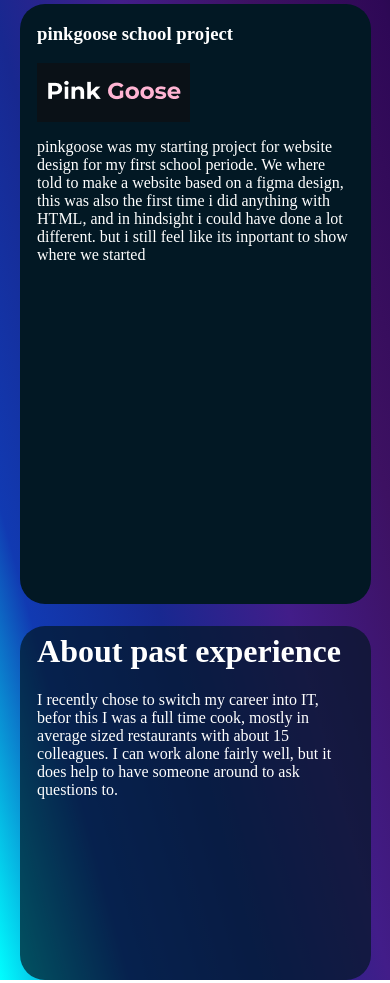
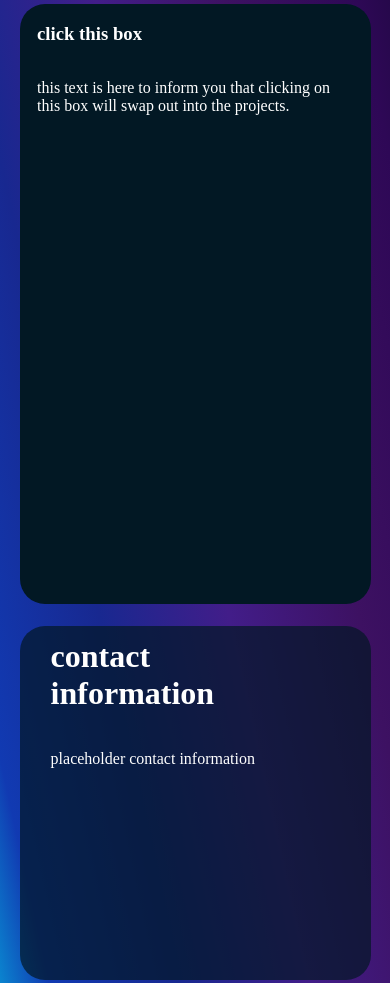
Before and after one commit to crowwraith/crowwraith.github.io, a plain HTML site: page index.html in a window 390 px wide. Shown: the part 440-1423 px from the top of the page. Drawn offline with Linux system fonts and the light colour scheme.

Commit message:
update to onclick function

```diff
--- a/index.html
+++ b/index.html
@@ -11,35 +11,58 @@
 </head>
 <script>
     let screensizes = 1000
-        let counter = 1;
-        function hideNavigatie() {
+        let counter = 0;
+        function toggleDisplay() {
             console.log(screen.width);
             if(screen.width < screensizes){
+                if(counter == 0){
+                counter++;
+                document.getElementById("p-info").style.display = "none";
+                document.getElementById("p-box1").style.display = "flex";
+                document.getElementById("p-infoheader").style.display = "none";
+                document.getElementById("p-h1").style.display = "flex";
+                document.getElementById("p-img1").style.display = "flex";
+                document.getElementById("p-infotext").style.display = "none";
+                }
+
                 if(counter == 1){
                 counter++;
-
                 document.getElementById("p-box1").style.display = "none";
                 document.getElementById("p-box2").style.display = "flex";
-                document.getElementById("menu-icon1").style.display = "none";
-                document.getElementById("menu-icon2").style.display = "flex";
+                document.getElementById("p-h1").style.display = "none";
+                document.getElementById("p-h2").style.display = "flex";
+                document.getElementById("p-img1").style.display = "none";
+                document.getElementById("p-img2").style.display = "flex";
+                document.getElementById("p-p1").style.display = "none";
+                document.getElementById("p-p2").style.display = "flex";
             }
             else if (counter == 2){
                 counter++;
                 document.getElementById("p-box2").style.display = "none";
                 document.getElementById("p-box3").style.display = "flex";
-                document.getElementById("menu-icon2").style.display = "none";
-                document.getElementById("menu-icon3").style.display = "flex";
+                document.getElementById("p-h2").style.display = "none";
+                document.getElementById("p-h3").style.display = "flex";
+                document.getElementById("p-img2").style.display = "none";
+                document.getElementById("p-img3").style.display = "flex";
+                document.getElementById("p-p2").style.display = "none";
+                document.getElementById("p-p3").style.display = "flex";
             }
             else if(counter == 3){
                 counter =1;
                 document.getElementById("p-box3").style.display = "none";
                 document.getElementById("p-box1").style.display = "flex";
-                document.getElementById("menu-icon3").style.display = "none";
-                document.getElementById("menu-icon1").style.display = "flex";
+                document.getElementById("p-h3").style.display = "none";
+                document.getElementById("p-h1").style.display = "flex";
+                document.getElementById("p-img3").style.display = "none";
+                document.getElementById("p-img1").style.display = "flex";
+                document.getElementById("p-p3").style.display = "none";
+                document.getElementById("p-p1").style.display = "flex";
             }
             }
         }
 </script>
+
+
 <body>
     <!--start header-->
     <header>
@@ -66,6 +89,8 @@
             </a>
         </div>
     </header>
+
+
     <!--start main-->
     <main>
         <div class="main-about-desktop">
@@ -85,35 +110,61 @@
             </div>
             <img class="main-img-desktop" src="images/main-me.jpg" alt="picture of the website maker">
         </div>
-        <!-- start projects-->
+
+
+
+        <!-- start projects function nog inzetten-->
         <div class="projects-main-desktop" id="work">
-            <div class="projects-box1-desktop" id="p-box1">
-                <h3 class="margins-project-mobile">pinkgoose school project</h3>
+
+            <div onclick="toggleDisplay()" class="projects-info-desktop" id="p-info">
+                <h3 class="margins-project-mobile" id="p-infoheader">click this box</h3>
+                <p class="margins-project-desktop" id="p-infotext">
+                    this text is here to inform you that clicking on this box will swap out into the projects.
+                </p>
+            </div>
+            <div onclick="toggleDisplay()" class="projects-box1-desktop" id="p-box1">
+                <h3 class="margins-project-mobile" id="p-h1">pinkgoose school project</h3>
                 <img class="margins-project-mobile" src="images/pinkgoose.PNG" alt="the title of a project called pinkgoose" id="p-img1">
-                <p class="margins-project-desktop">
+                <p class="margins-project-desktop" id="p-p1">
                     pinkgoose was my starting project for website design for my first school periode. We where told to make a website based on a figma design,
                      this was also the first time i did anything with HTML, and in hindsight i could have done a lot different. but i still feel like its inportant to
                     show where we started
                 </p>
             </div>
-            <div class="projects-box2-desktop" id="p-box2">
-                <h3>mastermind school project</h3>
+            <div onclick="toggleDisplay()" class="projects-box2-desktop" id="p-box2">
+                <h3 id="p-h2">mastermind school project</h3>
                 <img src="images/mastermind.picture-figma.jpg" alt="a picture of the boardgame mastermind" class="projects-mastermindimg-desktop" id="p-img2">
-                <p class="margins-project-desktop">
+                <p class="margins-project-desktop" id="p-p2">
                     mastermind was the first java project i made, like pinkgoose this was done in the first periode of my schooling, and the first time i did anything with java
                     this project was also updated in the 2nd periode of classes (though i dont think thats showing on github atm.)
                 </p>
             </div>
-            <div class="projects-box3-desktop" id="p-box3">
-                <h3>titel project 3</h3>
+            <div onclick="toggleDisplay()" class="projects-box3-desktop" id="p-box3">
+                <h3 id="p-h3">titel project 3</h3>
                 <img src="images/boooks.png" alt="a stack of books, placeholder image" id="p-img3" class="projects-mastermindimg-desktop">
-                <p class="margins-project-desktop">
+                <p class="margins-project-desktop" id="p-p3">
                     this area will be used later to go to a seperate page with my projects, currently this is unnessesairy since I
                      dont have a lot of projects i want to share
                 </p>
             </div>
         </div>
+
+
+
+
         <!--start more info-->
+        <div class="more-contactmain-desktop">
+            <div class="margins-p-desktop">
+                <h1 class="margins-p-desktop">
+                    contact information
+                </h1>
+                <!-- social media accounts, o.a facebook doorlinken, formulier toevoegen. telefoonnummer/email evt ook. -->
+                <p class="margins-project-desktop">
+
+                   placeholder contact information
+                </p>
+            </div>
+        </div>
         <div class="more-workmain-desktop" id="more">
             <div>
                 <h1 class="margins-p-desktop">
@@ -145,20 +196,10 @@
             </div>
             <img class="more-hobbiesIMG-desktop" src="images/skyrim.title2.jpg" alt="skyrim titel logo">
         </div>
-        <div class="more-contactmain-desktop">
-            <div class="margins-p-desktop">
-                <h1 class="margins-p-desktop">
-                    contact information
-                </h1>
-                <!-- social media accounts, o.a facebook doorlinken, formulier toevoegen. telefoonnummer/email evt ook. -->
-                <p class="margins-project-desktop">
+    </main>
 
-                   placeholder contact information
-                </p>
-            </div>
 
-        </div>
-    </main>
+
     <!-- footer-->
     <footer class="footer-main-desktop">
         <div>
--- a/style/index.css
+++ b/style/index.css
@@ -92,6 +92,12 @@ button i.fa-solid{
 
 
 /* start projects css */
+.projects-info-desktop{
+    display: none;
+}
+.project-infoheader-desktop{
+    display: none;
+}
 .projects-main-desktop{
     display: flex;
     justify-content: space-between;
@@ -294,8 +300,18 @@ button i.fa-solid{
         margin-top: 22px;
         align-items: flex-start;
     }
+    .projects-info-desktop{
+        display: flex;
+        height: 600px;
+        width: 100%;
+        flex-direction: column;
+        background-color: #021824;
+        border-radius: 25px;
+        align-items: flex-start;
+        justify-content: flex-start;
+    }
     .projects-box1-desktop{
-        display: flex;
+        display: none;
         height: 600px;
         width: 100%;
         flex-direction: column;
@@ -352,9 +368,20 @@ button i.fa-solid{
     }
     .more-hobbiesIMG-desktop{
         display: none;
+        width: 360px;
+        height: 240px;
+        border-radius: 20px;
+        margin-top: 5%;
+        margin-right: 5%;
     }
     .more-contactmain-desktop{
-        display: none;
+        display: flex;
+        width: 	90%;
+        height: 354px;
+        background-color: rgba(2, 24, 36, 0.7);
+        margin-left: 5%;
+        margin-top: 22px;
+        border-radius: 25px;
     }
     /*hiding the footer */
     .footer-main-desktop{
@@ -373,5 +400,5 @@ button i.fa-solid{
     margin-top: 2%;
     margin-right: 5%;
     flex-direction: column;
+    }
 }
-}
```
